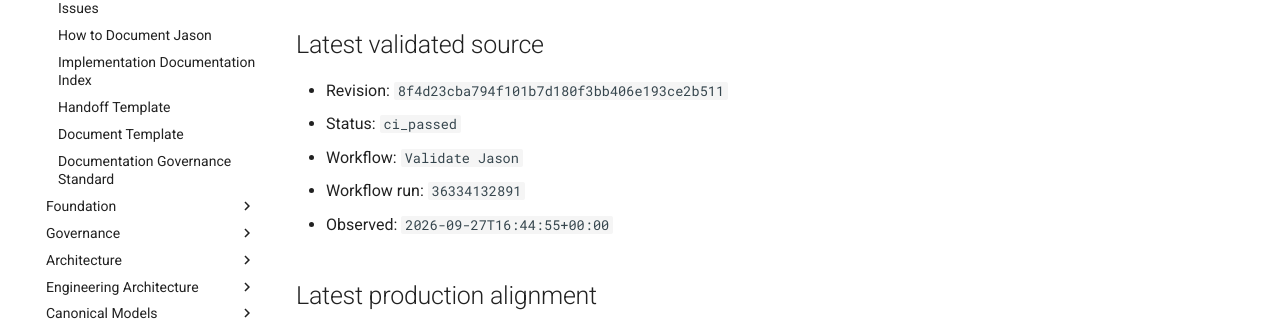
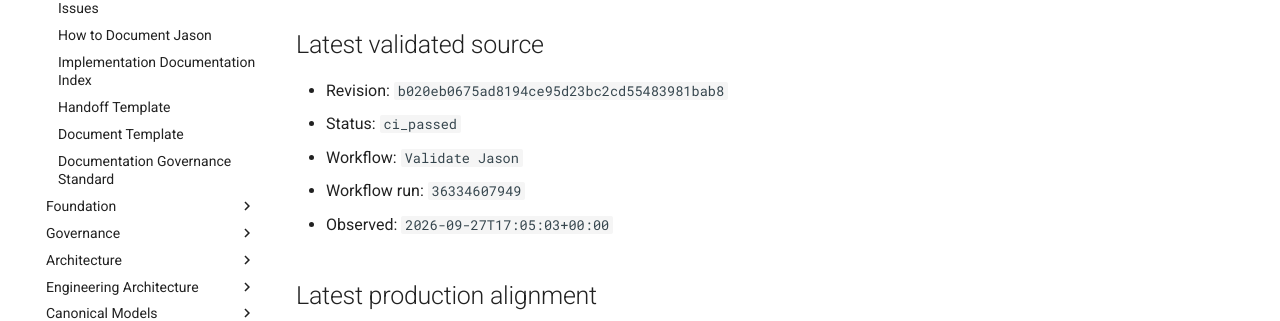
Before and after one commit to al-teamaot-com/jason, an MkDocs documentation site: the page built from docs/control/AUTOMATED-CHANGE-STATE.md, in a window 1280 px wide and 1163 px high. Shown: the part 337-658 px from the top of the window. Built offline with MkDocs 1.6.1 and Material for MkDocs 9.7.7, drawn with Linux system fonts in a browser that asks for light colours; comment, search, counter and statistics services are not loaded.

Commit message:
Reconcile automated documentation state for b020eb0675ad

```diff
--- a/docs/control/AUTOMATED-CHANGE-STATE.md
+++ b/docs/control/AUTOMATED-CHANGE-STATE.md
@@ -8,11 +8,11 @@
 
 ## Latest validated source
 
-- Revision: `8f4d23cba794f101b7d180f3bb406e193ce2b511`
+- Revision: `b020eb0675ad8194ce95d23bc2cd55483981bab8`
 - Status: `ci_passed`
 - Workflow: `Validate Jason`
-- Workflow run: `36334132891`
-- Observed: `2026-09-27T16:44:55+00:00`
+- Workflow run: `36334607949`
+- Observed: `2026-09-27T17:05:03+00:00`
 
 ## Latest production alignment
 
```
Also changed, not shown: docs/control/AUTOMATED-CHANGE-STATE.json (+4 -4 lines).
